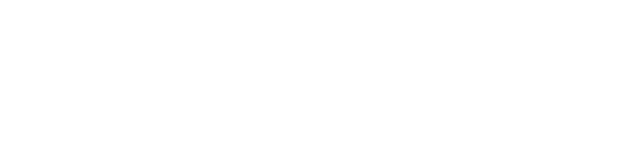
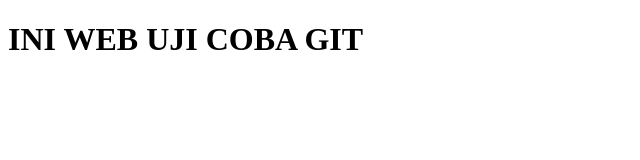
Before and after one commit to yoshiaasdi/ujicobagit-1, a plain HTML site: page index.html in a window 1280 px wide. Shown: the whole page, without its empty margins (0-640 px from the left). Drawn offline with Linux system fonts and the light colour scheme.

Commit message:
edit heading 1

```diff
--- a/index.html
+++ b/index.html
@@ -4,6 +4,8 @@
 	<title>Git</title>
 </head>
 <body>
+	<h1> INI WEB UJI COBA GIT </h1>
+
 
 </body>
 </html>
```
